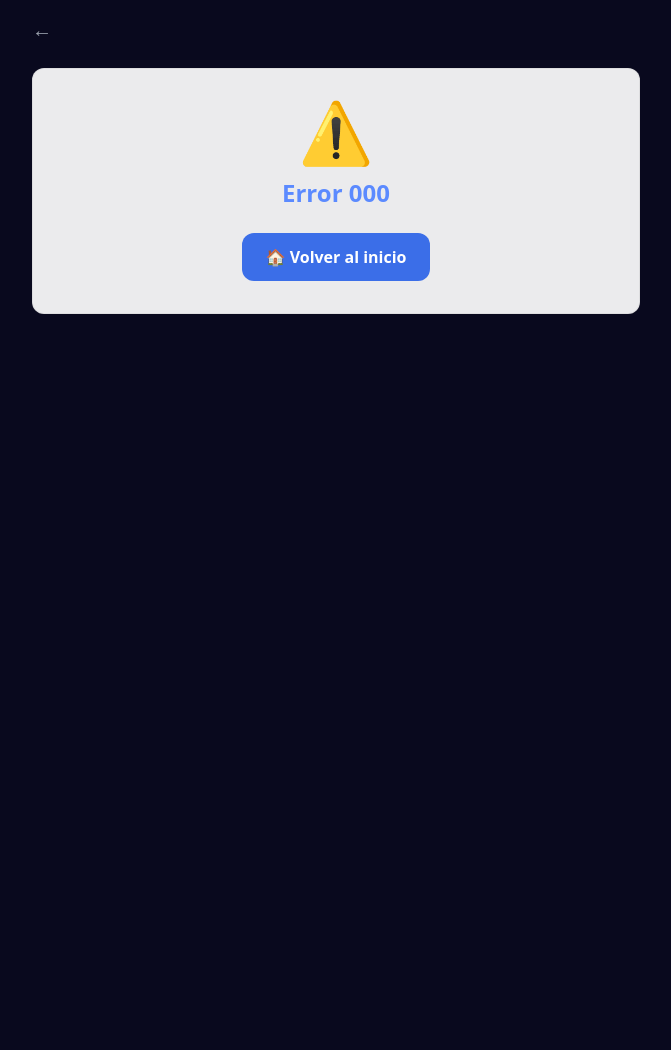
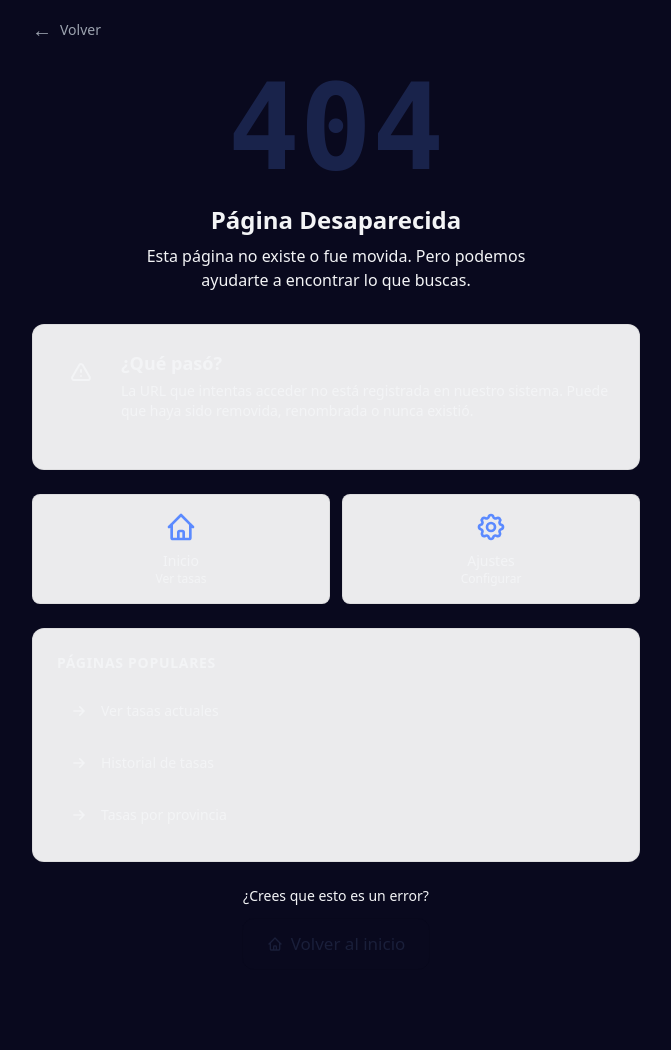
Before and after one commit to TASALO-TEAM/taso-app, a Flask app: template templates/error.html in a window 1280 px wide. Shown: the whole page, without its empty margins (304-975 px from the left). Before the commit the page ends 314 px from the top, so only its background shows below. Run offline with Flask 3, Linux system fonts and the light colour scheme; the template is opened without the code that fills it: most values are stand-ins (such as "Sample title", 1, 10 or a date in 2020); parts of the project's set-up code (start-up, migrations or seed data) failed here and were passed over; some libraries are stand-ins or nearby versions.

Commit message:
feat: redesign 404 page with missing persons concept
- New 'Página Desaparecida' design with emotional impact
- Quick action cards (Inicio, Ajustes) with SVG icons
- Popular pages section (History, Provincias)
- Clear explanation of what happened
- Modern glassmorphism design consistent with TASALO
- 6/6 error tests passing
- Fixed syntax error in app.py (apiimport -> import)

Co-authored-by: Qwen-Coder <qwen-coder@alibabacloud.com>

```diff
--- a/templates/error.html
+++ b/templates/error.html
@@ -1,22 +1,121 @@
 {% extends "base.html" %}
 
-{% block title %}TASALO - Error {{ status_code }}{% endblock %}
+{% block title %}TASALO - Página Desaparecida{% endblock %}
 
 {% block content %}
-<!-- Header -->
+<!-- Back Button -->
 <header class="mb-6">
-  <a href="/" class="text-gray-400 hover:text-accent transition-colors">
+  <a href="/" class="text-gray-400 hover:text-accent transition-colors inline-flex items-center gap-2">
     <span class="text-xl">←</span>
+    <span class="text-sm">Volver</span>
   </a>
 </header>
 
-<!-- Error Card -->
-<div class="glass-card rounded-xl p-8 text-center">
-  <div class="text-6xl mb-4">⚠️</div>
-  <h1 class="text-2xl font-bold font-ui text-accent mb-2">Error {{ status_code }}</h1>
-  <p class="text-2 mb-6">{{ message }}</p>
-  <a href="/" class="btn-primary inline-block py-3 px-6">
-    🏠 Volver al inicio
+<!-- Main 404 Section -->
+<div class="text-center mb-8">
+  <!-- Large 404 Number -->
+  <div class="text-[120px] leading-none font-mono font-bold text-accent opacity-20 mb-4">
+    404
+  </div>
+
+  <!-- Title -->
+  <h1 class="text-2xl font-bold font-ui text-text mb-2">
+    Página Desaparecida
+  </h1>
+
+  <!-- Subtitle -->
+  <p class="text-text2 max-w-md mx-auto mb-8">
+    Esta página no existe o fue movida. Pero podemos ayudarte a encontrar lo que buscas.
+  </p>
+</div>
+
+<!-- Missing Person Cards -->
+<div class="glass-card rounded-xl p-6 mb-6">
+  <div class="flex items-start gap-4 mb-6">
+    <!-- Alert Icon -->
+    <div class="flex-shrink-0 w-12 h-12 rounded-full bg-warning/10 flex items-center justify-center">
+      <svg class="w-6 h-6 text-warning" fill="none" stroke="currentColor" viewBox="0 0 24 24">
+        <path stroke-linecap="round" stroke-linejoin="round" stroke-width="2" d="M12 9v2m0 4h.01m-6.938 4h13.856c1.54 0 2.502-1.667 1.732-3L13.732 4c-.77-1.333-2.694-1.333-3.464 0L3.34 16c-.77 1.333.192 3 1.732 3z"/>
+      </svg>
+    </div>
+
+    <!-- Content -->
+    <div class="flex-1 text-left">
+      <h2 class="text-lg font-semibold font-ui text-text mb-1">
+        ¿Qué pasó?
+      </h2>
+      <p class="text-text2 text-sm">
+        La URL que intentas acceder no está registrada en nuestro sistema.
+        Puede que haya sido removida, renombrada o nunca existió.
+      </p>
+    </div>
+  </div>
+</div>
+
+<!-- Quick Actions -->
+<div class="grid grid-cols-2 gap-3 mb-6">
+  <a href="/" class="glass-card rounded-lg p-4 text-center hover:border-accent/30 transition-all group">
+    <div class="text-2xl mb-2 group-hover:scale-110 transition-transform">
+      <svg class="w-8 h-8 mx-auto text-accent" fill="none" stroke="currentColor" viewBox="0 0 24 24">
+        <path stroke-linecap="round" stroke-linejoin="round" stroke-width="2" d="M3 12l2-2m0 0l7-7 7 7M5 10v10a1 1 0 001 1h3m10-11l2 2m-2-2v10a1 1 0 01-1 1h-3m-6 0a1 1 0 001-1v-4a1 1 0 011-1h2a1 1 0 011 1v4a1 1 0 001 1m-6 0h6"/>
+      </svg>
+    </div>
+    <div class="text-sm font-medium text-text">Inicio</div>
+    <div class="text-xs text-text3">Ver tasas</div>
+  </a>
+
+  <a href="/settings" class="glass-card rounded-lg p-4 text-center hover:border-accent/30 transition-all group">
+    <div class="text-2xl mb-2 group-hover:scale-110 transition-transform">
+      <svg class="w-8 h-8 mx-auto text-accent" fill="none" stroke="currentColor" viewBox="0 0 24 24">
+        <path stroke-linecap="round" stroke-linejoin="round" stroke-width="2" d="M10.325 4.317c.426-1.756 2.924-1.756 3.35 0a1.724 1.724 0 002.573 1.066c1.543-.94 3.31.826 2.37 2.37a1.724 1.724 0 001.065 2.572c1.756.426 1.756 2.924 0 3.35a1.724 1.724 0 00-1.066 2.573c.94 1.543-.826 3.31-2.37 2.37a1.724 1.724 0 00-2.572 1.065c-.426 1.756-2.924 1.756-3.35 0a1.724 1.724 0 00-2.573-1.066c-1.543.94-3.31-.826-2.37-2.37a1.724 1.724 0 00-1.065-2.572c-1.756-.426-1.756-2.924 0-3.35a1.724 1.724 0 001.066-2.573c-.94-1.543.826-3.31 2.37-2.37.996.608 2.296.07 2.572-1.065z"/>
+        <path stroke-linecap="round" stroke-linejoin="round" stroke-width="2" d="M15 12a3 3 0 11-6 0 3 3 0 016 0z"/>
+      </svg>
+    </div>
+    <div class="text-sm font-medium text-text">Ajustes</div>
+    <div class="text-xs text-text3">Configurar</div>
   </a>
 </div>
+
+<!-- Popular Pages -->
+<div class="glass-card rounded-xl p-6 mb-6">
+  <h3 class="text-sm font-semibold font-ui text-text3 uppercase tracking-wider mb-4">
+    Páginas Populares
+  </h3>
+  <div class="space-y-2">
+    <a href="/" class="flex items-center gap-3 p-3 rounded-lg hover:bg-white/5 transition-colors group">
+      <svg class="w-5 h-5 text-text3 group-hover:text-accent transition-colors" fill="none" stroke="currentColor" viewBox="0 0 24 24">
+        <path stroke-linecap="round" stroke-linejoin="round" stroke-width="2" d="M13 7l5 5m0 0l-5 5m5-5H6"/>
+      </svg>
+      <span class="text-text text-sm group-hover:text-accent transition-colors">Ver tasas actuales</span>
+    </a>
+    <a href="/history" class="flex items-center gap-3 p-3 rounded-lg hover:bg-white/5 transition-colors group">
+      <svg class="w-5 h-5 text-text3 group-hover:text-accent transition-colors" fill="none" stroke="currentColor" viewBox="0 0 24 24">
+        <path stroke-linecap="round" stroke-linejoin="round" stroke-width="2" d="M13 7l5 5m0 0l-5 5m5-5H6"/>
+      </svg>
+      <span class="text-text text-sm group-hover:text-accent transition-colors">Historial de tasas</span>
+    </a>
+    <a href="/provincias" class="flex items-center gap-3 p-3 rounded-lg hover:bg-white/5 transition-colors group">
+      <svg class="w-5 h-5 text-text3 group-hover:text-accent transition-colors" fill="none" stroke="currentColor" viewBox="0 0 24 24">
+        <path stroke-linecap="round" stroke-linejoin="round" stroke-width="2" d="M13 7l5 5m0 0l-5 5m5-5H6"/>
+      </svg>
+      <span class="text-text text-sm group-hover:text-accent transition-colors"> Tasas por provincia</span>
+    </a>
+  </div>
+</div>
+
+<!-- Report Issue -->
+<div class="text-center">
+  <p class="text-text3 text-sm mb-3">
+    ¿Crees que esto es un error?
+  </p>
+  <button
+    onclick="window.location.href='/'"
+    class="btn-secondary-v2 inline-flex items-center gap-2 py-3 px-6"
+  >
+    <svg class="w-4 h-4" fill="none" stroke="currentColor" viewBox="0 0 24 24">
+      <path stroke-linecap="round" stroke-linejoin="round" stroke-width="2" d="M3 12l2-2m0 0l7-7 7 7M5 10v10a1 1 0 001 1h3m10-11l2 2m-2-2v10a1 1 0 01-1 1h-3m-6 0a1 1 0 001-1v-4a1 1 0 011-1h2a1 1 0 011 1v4a1 1 0 001 1m-6 0h6"/>
+    </svg>
+    Volver al inicio
+  </button>
+</div>
 {% endblock %}
```
Also changed, not shown: tests/test_errors.py (+28 -1 lines).
